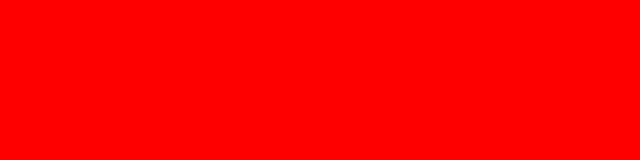
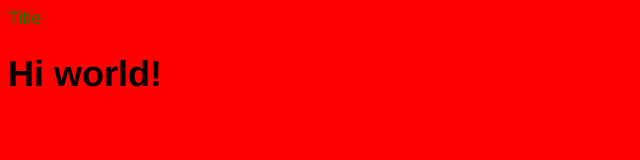
Before and after one commit to chernetskiy-ivan/try__Sass, a plain HTML site: page index.html in a window 1280 px wide. Shown: the whole page, without its empty margins (0-640 px from the left). Drawn offline with Linux system fonts and the light colour scheme.

Commit message:
we can see: Sass variables are only available at the level of nesting where they are defined

```diff
--- a/index.html
+++ b/index.html
@@ -9,6 +9,9 @@
     <title>Sass</title>
 </head>
 <body>
-<div class="container"></div>
+<div class="container">
+    Title
+    <h1>Hi world!</h1>
+</div>
 </body>
 </html>
--- a/style.scss
+++ b/style.scss
@@ -2,6 +2,7 @@ $myFont: Helvetica, sans-serif;
 $myBackgroundColor: red;
 $myFontSize: 18px;
 $myWidth: 680px;
+$myColor: green;
 
 body {
   font-family: $myFont;
@@ -9,6 +10,14 @@ body {
   background: $myBackgroundColor;
 }
 
-#container {
+h1{
+  //как видим - доступны комментарии данного вида
+  //также значение переменной можно изменить в данном блоке
+  $myColor: black;
+  color: $myColor;
+}
+
+.container {
   width: $myWidth;
+  color: $myColor;
 }
```
Also changed, not shown: style.css, 1 other file.
